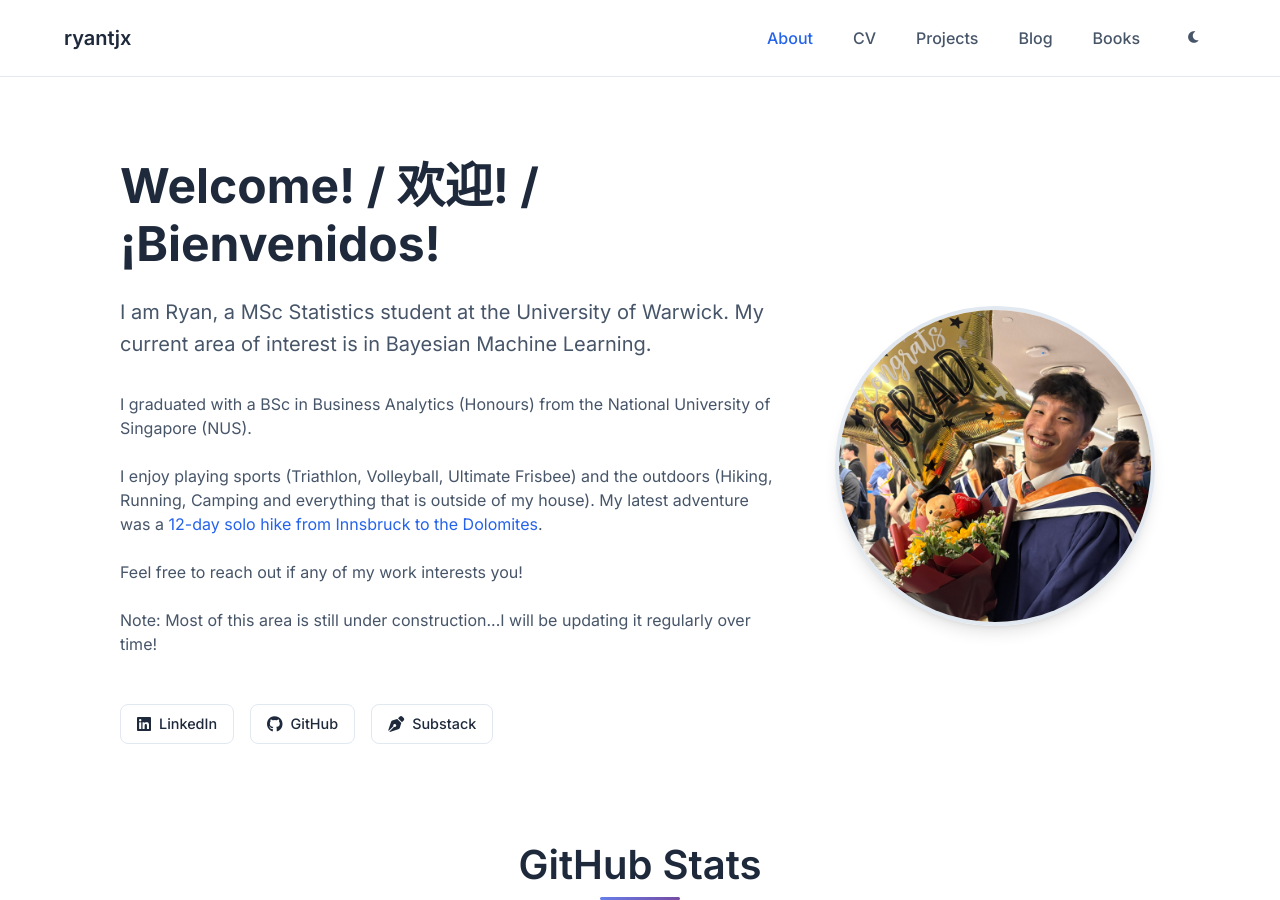
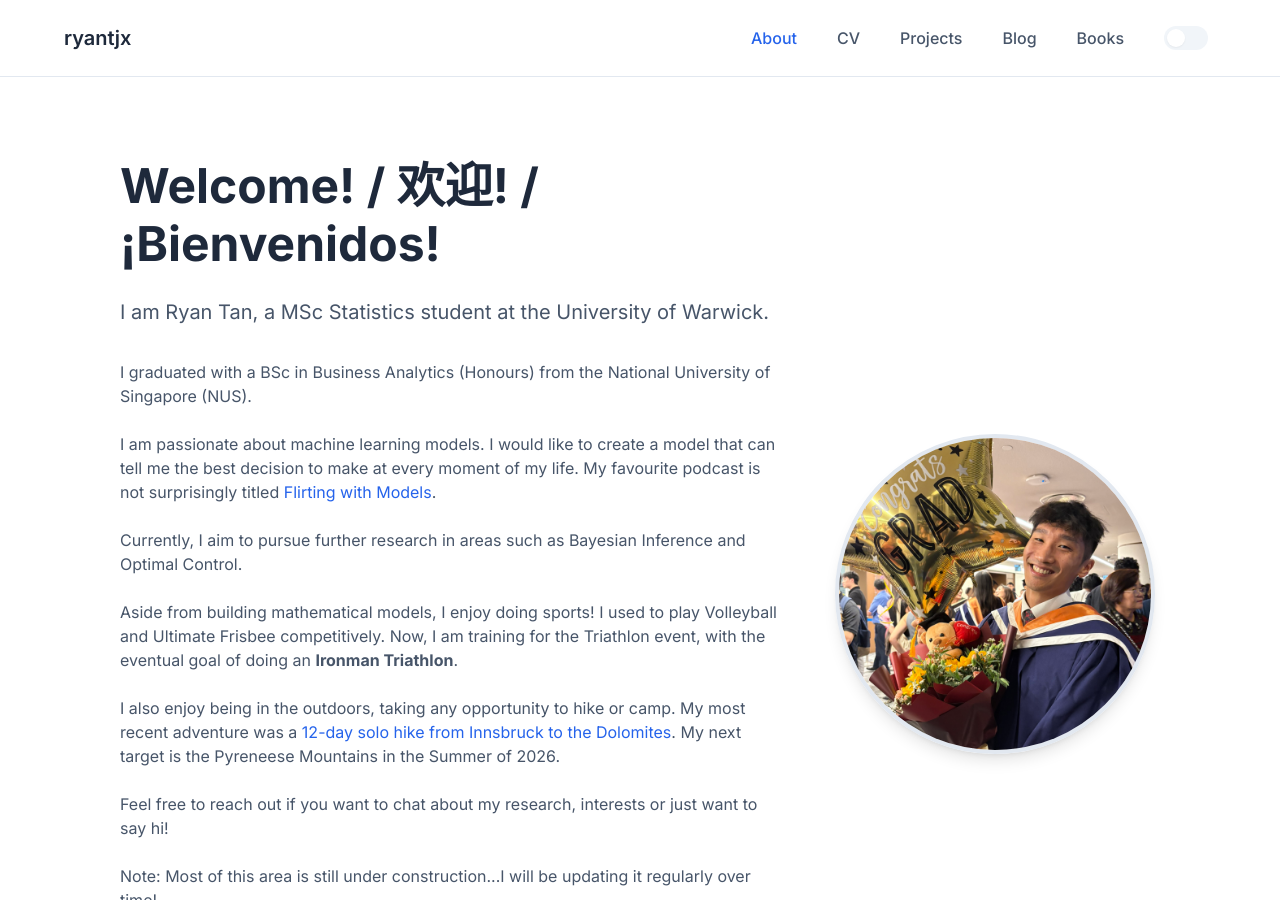
Before and after one commit to ryantjx/ryantjx.github.io, a Jekyll site: the page built from index.html, in a window 1280 px wide and 900 px high. Built offline with Jekyll 4.4.1, drawn with Linux system fonts in a browser that asks for light colours; the list of posts is cut into pages by our own code; grey boxes are pictures that could not be loaded.

Commit message:
change description (#4)
* update toggle buttons

* update description

* change minor key word

```diff
--- a/_includes/header.html
+++ b/_includes/header.html
@@ -38,16 +38,25 @@
             </a>
           {% endfor %}
 
-          <!-- Theme toggle button -->
-          <button class="theme-toggle"
-                  id="theme-toggle"
-                  aria-label="Toggle dark mode"
-                  role="menuitem"
-                  tabindex="0">
-            <i class="fas fa-moon" id="theme-icon"></i>
-          </button>
+          <!-- Theme toggle inside mobile menu (switch style) -->
+          <div class="theme-toggle theme-switch" role="menuitem" >
+            <div class="switch" id="theme-switch">
+              <span class="switch-track" aria-hidden="true"></span>
+              <span class="switch-thumb" aria-hidden="true"></span>
+            </div>
+            <!-- <span class="switch-label visually-hidden">Toggle theme</span> -->
+          </div>
         </div>
       </nav>
     </div>
   </div>
 </header>
+
+<!-- Persistent theme toggle (icon for desktop, pill for mobile positioning)
+<button class="theme-toggle persistent-theme-toggle"
+        id="theme-toggle"
+        aria-label="Toggle dark mode"
+        role="button"
+        tabindex="0">
+  <i class="fas fa-moon" id="theme-icon" aria-hidden="true"></i>
+</button> -->
--- a/_sass/_layout.scss
+++ b/_sass/_layout.scss
@@ -176,6 +176,72 @@
       outline-offset: 2px;
     }
   }
+
+  // Theme switch (pill with knob) used in mobile menu
+  .theme-switch {
+    display: inline-flex;
+    align-items: center;
+    gap: 8px;
+    cursor: pointer;
+    user-select: none;
+    -webkit-user-select: none;
+  }
+
+  .switch {
+    width: 44px;
+    height: 24px;
+    position: relative;
+    display: inline-block;
+  }
+
+  .switch-track {
+    position: absolute;
+    inset: 0;
+    border-radius: 999px;
+    background: var(--border-light);
+    transition: background-color var(--transition-fast);
+  }
+
+  .switch-thumb {
+    position: absolute;
+    width: 18px;
+    height: 18px;
+    border-radius: 50%;
+    background: var(--bg-primary);
+    top: 3px;
+    left: 3px;
+    box-shadow: var(--shadow-sm);
+    transition: transform var(--transition-fast), background var(--transition-fast);
+  }
+
+  .switch.on .switch-track {
+    background: var(--primary-color);
+  }
+
+  .switch.on .switch-thumb {
+    transform: translateX(20px);
+    background: #fff;
+  }
+
+  .visually-hidden {
+    position: absolute !important;
+    height: 1px; width: 1px;
+    overflow: hidden;
+    clip: rect(1px, 1px, 1px, 1px);
+    white-space: nowrap;
+  }
+
+  // Persistent toggle positioning: place outside hamburger on mobile
+  .persistent-theme-toggle {
+    display: none; /* hidden on desktop by default */
+    position: absolute;
+    right: 56px; /* sit left of the hamburger */
+    top: 14px;
+    z-index: 1100;
+    background: none;
+    border: none;
+    color: var(--text-secondary);
+  }
 }
 
 // Mobile navigation - Force display and ensure it works
@@ -339,6 +405,24 @@
           transform: rotate(-45deg) !important;
           top: 0 !important;
         }
+      }
+    }
+    // Show persistent toggle on small screens (placed near hamburger)
+    .persistent-theme-toggle {
+      display: inline-flex !important;
+      right: 56px;
+      top: 10px;
+      color: #475569;
+    }
+
+    // Make the switch thumb and track better visible in menu
+    .theme-switch {
+      margin-top: 0;
+      .switch-track {
+        background: #e6e9ef;
+      }
+      .switch.on .switch-track {
+        background: #2563eb;
       }
     }
   }
--- a/assets/js/main.js
+++ b/assets/js/main.js
@@ -5,6 +5,8 @@
   // Theme management
   const themeToggle = document.getElementById('theme-toggle');
   const themeIcon = document.getElementById('theme-icon');
+  const themeSwitch = document.getElementById('theme-switch');
+  const themeSwitchContainer = document.querySelector('.theme-switch');
   const html = document.documentElement;
 
   // Get stored theme or default to system preference
@@ -30,7 +32,24 @@
   // Update theme icon
   function updateThemeIcon(theme) {
     if (themeIcon) {
+      // Update FontAwesome icon classes
       themeIcon.className = theme === 'dark' ? 'fas fa-sun' : 'fas fa-moon';
+      // Update aria-pressed
+      themeIcon.setAttribute('aria-hidden', 'true');
+    }
+
+    // Update switch visual state if present
+    if (themeSwitch) {
+      if (theme === 'dark') {
+        themeSwitch.classList.add('on');
+        themeSwitch.setAttribute('data-state', 'dark');
+      } else {
+        themeSwitch.classList.remove('on');
+        themeSwitch.setAttribute('data-state', 'light');
+      }
+    }
+    if (themeSwitchContainer) {
+      themeSwitchContainer.setAttribute('aria-checked', theme === 'dark' ? 'true' : 'false');
     }
   }
 
@@ -56,7 +75,26 @@
 
   // Event listeners
   if (themeToggle) {
-    themeToggle.addEventListener('click', toggleTheme);
+    themeToggle.addEventListener('click', function(e) {
+      e.preventDefault();
+      toggleTheme();
+    });
+  }
+
+  // Mobile switch click
+  if (themeSwitchContainer) {
+    themeSwitchContainer.addEventListener('click', function(e) {
+      e.preventDefault();
+      toggleTheme();
+    });
+
+    // Allow keyboard activation
+    themeSwitchContainer.addEventListener('keydown', function(e) {
+      if (e.key === 'Enter' || e.key === ' ') {
+        e.preventDefault();
+        toggleTheme();
+      }
+    });
   }
 
   // Initialize on page load
--- a/index.html
+++ b/index.html
@@ -7,11 +7,24 @@
     <div class="home-text-container">
       <div class="home-text">
         <h1>Welcome! / 欢迎! / ¡Bienvenidos! </h1>
-        <p class="lead">I am Ryan, a MSc Statistics student at the University of Warwick. My current area of interest is in Bayesian Machine Learning.</p>
-        <p>I graduated with a BSc in Business Analytics (Honours) from the National University of Singapore (NUS). </p>
-        <p></p>
-        <p>I enjoy playing sports (Triathlon, Volleyball, Ultimate Frisbee) and the outdoors (Hiking, Running, Camping and everything that is outside of my house). My latest adventure was a <a href="https://ryanmula33.notion.site/12-day-hut-hiking-from-innsbruck-to-dolomites-san-martino-di-castrozza-36dd882976be4721a3c198340d94f6fd">12-day solo hike from Innsbruck to the Dolomites</a>.</p>
-        <p>Feel free to reach out if any of my work interests you!</p>
+        <p class="lead">I am Ryan Tan, a MSc Statistics student at the University of Warwick.</p>
+
+        <p>I graduated with a BSc in Business Analytics (Honours) from the National University of Singapore (NUS).</p>
+        <p>I am passionate about machine learning models. I would like to create a model that can tell me the best decision to make at every moment of my life. My favourite podcast is not surprisingly titled <a href="https://www.flirtingwithmodels.com/">Flirting with Models</a>.</p>
+        <p>Currently, I aim to pursue further research in areas such as Bayesian Inference and Optimal Control.</p>
+        <!-- <p>I have always been fascinated by mathematical models that can explain and predict how the world behaves.</p>
+        <p>My first encounter with this idea was through Snell's Law in Physics class when I was 14, which describes how light bends when passing between different media.
+        That experience sparked my interest in understanding how mathematical models can capture real phenomena, ultimately leading to my pursuit in computer science and statistics, learning about models and computational tools that allow us to model and infer the world’s underlying patterns.</p> -->
+
+        <p>Aside from building mathematical models, I enjoy doing sports!
+        I used to play Volleyball and Ultimate Frisbee competitively.
+        Now, I am training for the Triathlon event, with the eventual goal of doing an <b>Ironman Triathlon</b>.</p>
+
+        <p>I also enjoy being in the outdoors, taking any opportunity to hike or camp.
+        My most recent adventure was a <a href="https://ryanmula33.notion.site/12-day-hut-hiking-from-innsbruck-to-dolomites-san-martino-di-castrozza-36dd882976be4721a3c198340d94f6fd">12-day solo hike from Innsbruck to the Dolomites</a>.
+        My next target is the Pyreneese Mountains in the Summer of 2026.</p>
+
+        <p>Feel free to reach out if you want to chat about my research, interests or just want to say hi!</p>
 
         <p>Note: Most of this area is still under construction...I will be updating it regularly over time!</p>
       </div>
```
